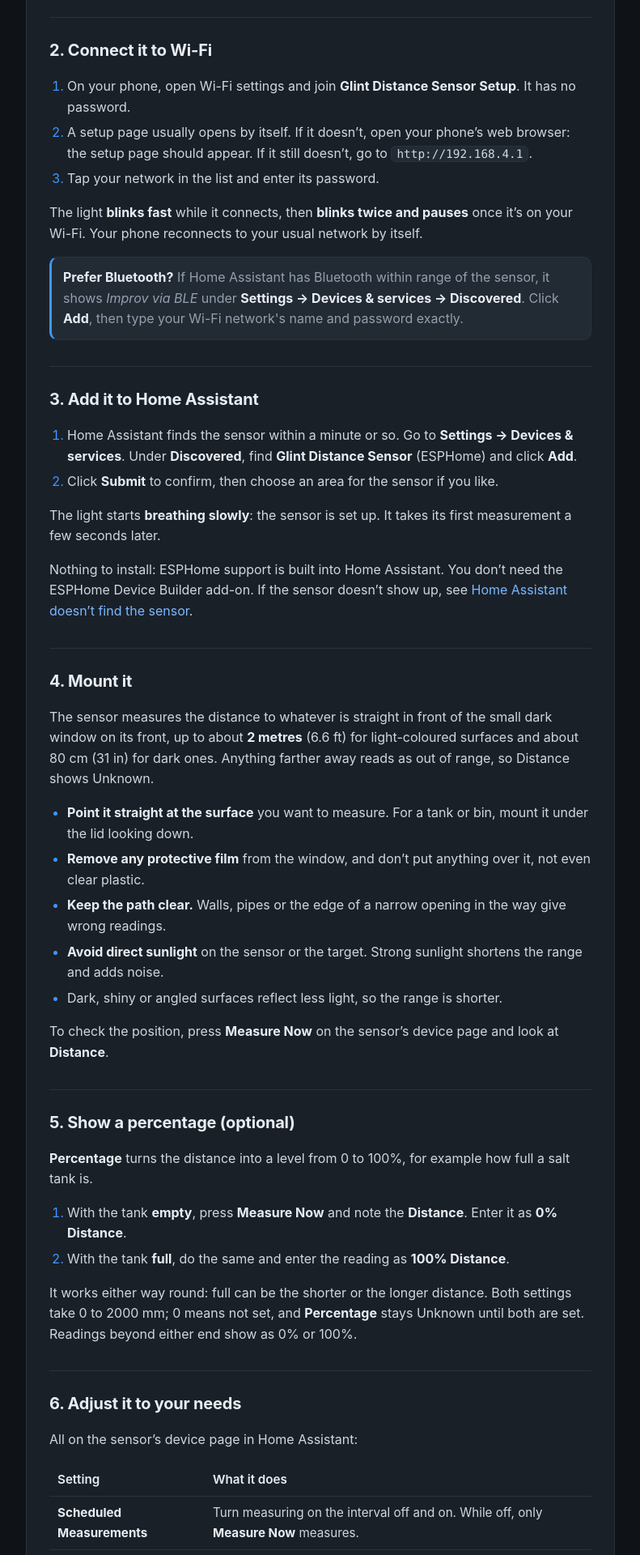
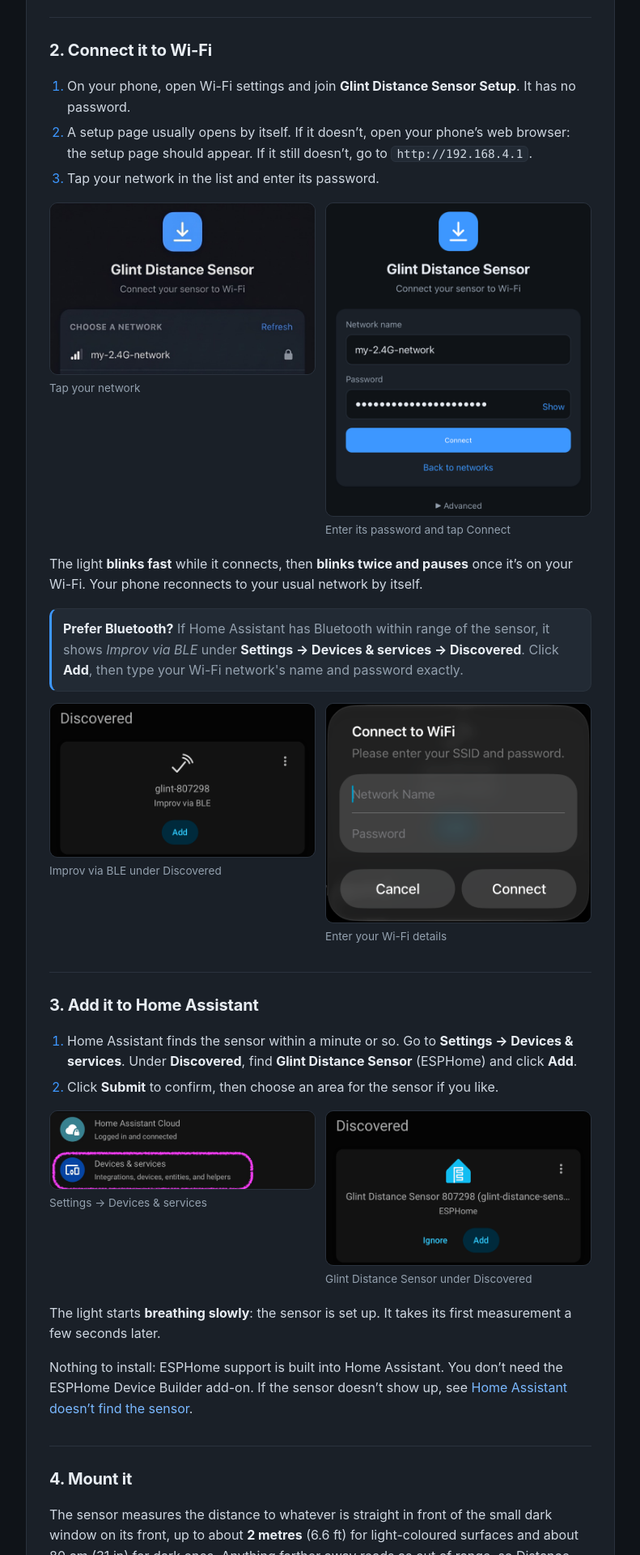
Before and after one commit to craigthompson/glint-distance-sensor, a Jekyll site: the page built from static/index.md, in a window 1280 px wide. Shown: the part 911-2831 px from the top of the page at 81% size, without its empty margins (244-1035 px from the left). Built offline with Jekyll 4.4.1, drawn with Linux system fonts in a browser that asks for light colours; our own code applies the rules of GitHub Pages for plain Markdown files; some of the changed text lies outside the part shown.

Commit message:
Quick start: screenshots of Wi-Fi setup, Improv, discovery and the device page

```diff
--- a/static/_layouts/default.html
+++ b/static/_layouts/default.html
@@ -136,6 +136,10 @@ td { color: #cfd7e1; }
 .stats small { font-size: .55em; font-weight: 500; color: var(--muted); margin-left: 2px; letter-spacing: 0; white-space: nowrap; }
 .stats span { display: block; color: var(--muted); font-size: .85rem; margin-top: 2px; }
 /* Two-column spec tables: no header row; the first column names the spec. */
+.shots { display: flex; flex-wrap: wrap; align-items: flex-start; gap: 12px; margin: 14px 0 18px; }
+.shots figure { margin: 0; flex: 1 1 240px; max-width: 360px; }
+.shots img { display: block; width: 100%; height: auto; border: 1px solid var(--line); border-radius: 10px; }
+.shots figcaption { color: var(--muted); font-size: .85rem; margin-top: 6px; }
 .screenshot { display: block; max-width: 100%; height: auto; margin: 14px 0; border: 1px solid var(--line); border-radius: 10px; }
 table.spec thead { display: none; }
 table.spec td:first-child { color: var(--text); font-weight: 600; width: 34%; }
--- a/static/index.md
+++ b/static/index.md
@@ -26,14 +26,20 @@ Plug the sensor into USB power. After a second the light starts **blinking slowl
 2. A setup page usually opens by itself. If it doesn't, open your phone's web browser: the setup page should appear. If it still doesn't, go to `http://192.168.4.1`.
 3. Tap your network in the list and enter its password.
 
+<div class="shots"><figure><img src="{{ site.baseurl }}/images/setup-networks.jpg" width="360" height="232" alt="Setup page listing nearby Wi-Fi networks" loading="lazy"><figcaption>Tap your network</figcaption></figure><figure><img src="{{ site.baseurl }}/images/setup-password.png" width="360" height="425" alt="Setup page with network name and password fields and a Connect button" loading="lazy"><figcaption>Enter its password and tap Connect</figcaption></figure></div>
+
 The light **blinks fast** while it connects, then **blinks twice and pauses** once it's on your Wi-Fi. Your phone reconnects to your usual network by itself.
 
 <div class="note"><strong>Prefer Bluetooth?</strong> If Home Assistant has Bluetooth within range of the sensor, it shows <em>Improv via BLE</em> under <strong>Settings → Devices &amp; services → Discovered</strong>. Click <strong>Add</strong>, then type your Wi-Fi network's name and password exactly.</div>
+
+<div class="shots"><figure><img src="{{ site.baseurl }}/images/ha-discovered-improv.png" width="360" height="209" alt="Home Assistant Discovered card: glint-807298, Improv via BLE, with an Add button" loading="lazy"><figcaption>Improv via BLE under Discovered</figcaption></figure><figure><img src="{{ site.baseurl }}/images/ha-improv-wifi.png" width="360" height="298" alt="Connect to WiFi dialog asking for network name and password" loading="lazy"><figcaption>Enter your Wi-Fi details</figcaption></figure></div>
 
 ## 3. Add it to Home Assistant
 
 1. Home Assistant finds the sensor within a minute or so. Go to **Settings → Devices & services**. Under **Discovered**, find **Glint Distance Sensor** (ESPHome) and click **Add**.
 2. Click **Submit** to confirm, then choose an area for the sensor if you like.
+
+<div class="shots"><figure><img src="{{ site.baseurl }}/images/ha-settings-devices.png" width="360" height="105" alt="Home Assistant Settings with Devices &amp; services highlighted" loading="lazy"><figcaption>Settings → Devices &amp; services</figcaption></figure><figure><img src="{{ site.baseurl }}/images/ha-discovered-esphome.png" width="360" height="209" alt="Home Assistant Discovered card: Glint Distance Sensor 807298, ESPHome, with Ignore and Add buttons" loading="lazy"><figcaption>Glint Distance Sensor under Discovered</figcaption></figure></div>
 
 The light starts **breathing slowly**: the sensor is set up. It takes its first measurement a few seconds later.
 
@@ -60,9 +66,13 @@ To check the position, press **Measure Now** on the sensor's device page and loo
 
 It works either way round: full can be the shorter or the longer distance. Both settings take 0 to 2000 mm; 0 means not set, and **Percentage** stays Unknown until both are set. Readings beyond either end show as 0% or 100%.
 
+<div class="shots"><figure><img src="{{ site.baseurl }}/images/device-configuration.png" width="360" height="437" alt="Configuration card on the sensor device page with 0% Distance, 100% Distance and other settings" loading="lazy"><figcaption>0% and 100% Distance under Configuration</figcaption></figure></div>
+
 ## 6. Adjust it to your needs
 
 All on the sensor's device page in Home Assistant:
+
+<div class="shots"><figure><img src="{{ site.baseurl }}/images/device-controls-sensors.png" width="360" height="299" alt="Controls and Sensors cards: Measure Now, Scheduled Measurements, Distance 5.2 in and Percentage 85%" loading="lazy"><figcaption>Controls and readings on the device page</figcaption></figure></div>
 
 | Setting | What it does |
 |---|---|
```
Also changed, not shown: other parts of static/index.md (+1 -1 lines), static/images/device-configuration.png (added), static/images/device-controls-sensors.png (added), static/images/ha-discovered-esphome.png (added), static/images/ha-discovered-improv.png (added), static/images/ha-improv-wifi.png (added), static/images/ha-settings-devices.png (added), static/images/setup-networks.jpg (added), static/images/setup-password.png (added).
